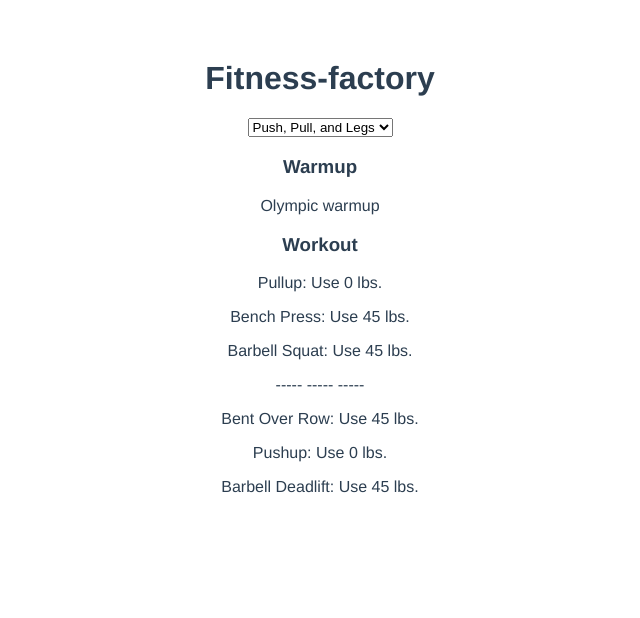
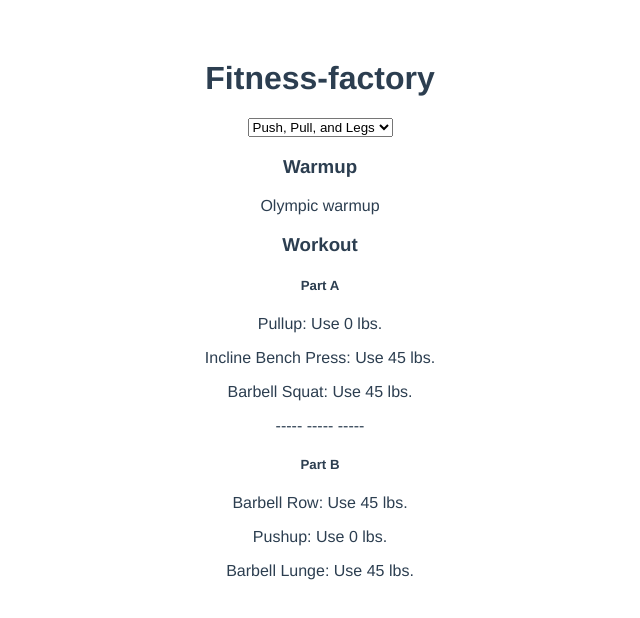
Before and after one commit to ldmcdaniel/fitness, a Vue app: page / in a window 1280 px wide. Shown: the top 618 px of the page, without its empty margins (320-960 px from the left). Built offline with nearby package versions, Linux system fonts and the light colour scheme.

Commit message:
Added a few exercises

```diff
--- a/src/App.vue
+++ b/src/App.vue
@@ -10,10 +10,12 @@
       <h3>Warmup</h3>
       <p>Olympic warmup</p>
       <h3>Workout</h3>
+      <h5>Part A</h5>
       <p>{{getRandom(pull)}}</p>
       <p>{{getRandom(push)}}</p>
       <p>{{getRandom(legs)}}</p>
       <p>----- ----- -----</p>
+      <h5>Part B</h5>
       <p>{{getRandom(pull)}}</p>
       <p>{{getRandom(push)}}</p>
       <p>{{getRandom(legs)}}</p>
@@ -26,7 +28,7 @@
       <p>{{Object.keys(push)[3]}} at {{Object.values(push)[3]}}lbs.</p>
       <p>{{Object.keys(pull)[1]}} at {{Object.values(pull)[1]}}lbs.</p>
       <p>{{Object.keys(push)[2]}} at {{Object.values(push)[2]}}lbs.</p>
-      <p>{{Object.keys(legs)[2]}} at {{Object.values(legs)[2]}}lbs.</p>
+      <p>{{Object.keys(legs)[1]}} at {{Object.values(legs)[1]}}lbs.</p>
 
     </div>
     <div v-show="currentView === 'test'">
@@ -62,6 +64,8 @@ export default {
         'Barbell Squat': 45,
         'Barbell Deadlift': 45,
         'Barbell Lunge': 45,
+        'Barbell Good Morning': 45,
+        'Barbell Stright-leg Deadlift': 45,
       },
       push: {
         Pushup: 0,
@@ -69,19 +73,24 @@ export default {
         'Overhead Press': 45,
         'Bench Press': 45,
         'Incline Bench Press': 45,
+        'Barbell Push Press': 45,
       },
       pull: {
         Pullup: 0,
-        'Bent Over Row': 45,
+        'Barbell Row': 45,
         'Upright Barbell Row': 45,
       },
       abs: {
         'Toes to Bar': 0,
         'Knees to Chest': 0,
         Situp: 0,
+        'Barbell Rollout': 45,
       },
       shoulders: {
         'Side Raise': 0,
+      },
+      biceps: {
+        'Barbell Curl': 45,
       },
       currentView: 'bigThree',
     };
```
